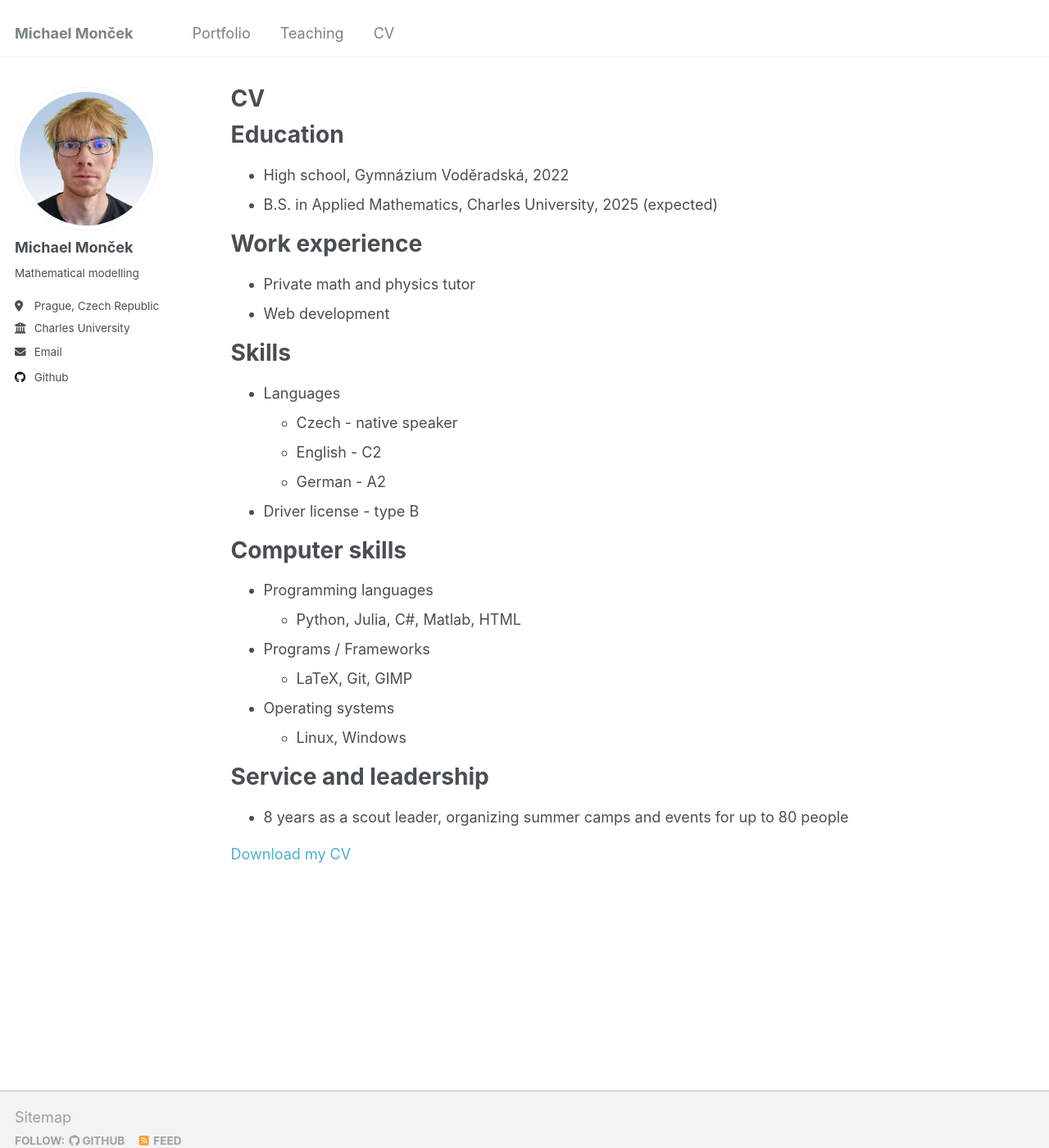
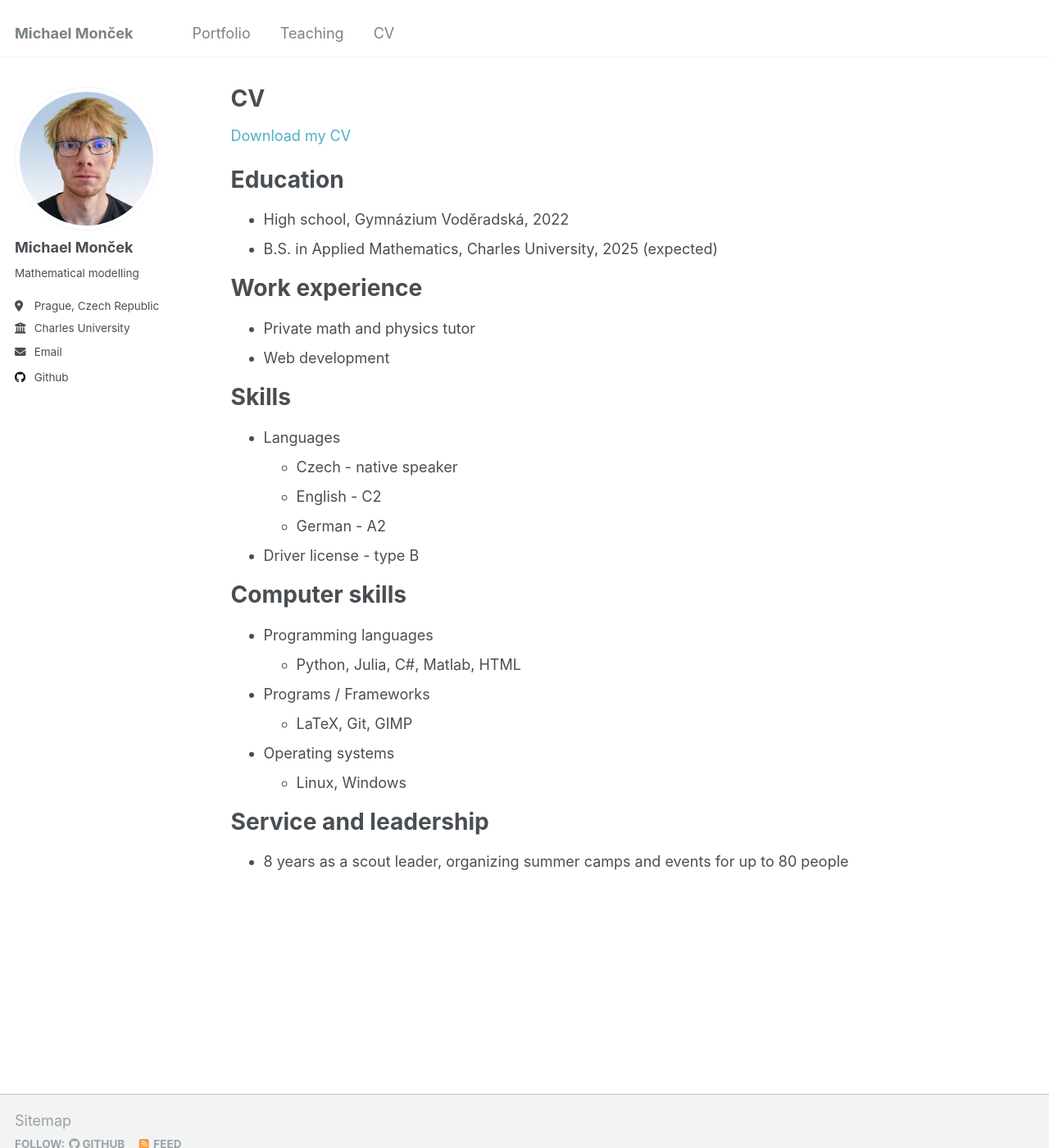
Before and after one commit to MichaelMoncek/MichaelMoncek.github.io, a Jekyll site: the page built from _pages/cv.md, in a window 1280 px wide and 1400 px high. Shown: the whole window at 82% size. Built offline with Jekyll 4.4.1, drawn with Linux system fonts in a browser that asks for light colours; some of the changed lines change nothing that is shown.

Commit message:
added link to bio

```diff
--- a/_pages/cv.md
+++ b/_pages/cv.md
@@ -6,6 +6,8 @@ author_profile: true
 redirect_from:
   - /resume
 ---
+[Download my CV](files/cv.pdf)
+
 {% include base_path %}
 
 Education
@@ -39,5 +41,3 @@ Computer skills
 Service and leadership
 ======
 * 8 years as a scout leader, organizing summer camps and events for up to 80 people
-
-<a href="files/Michael_Moncek_CV.pdf" target="_blank">Download my CV</a>
```
